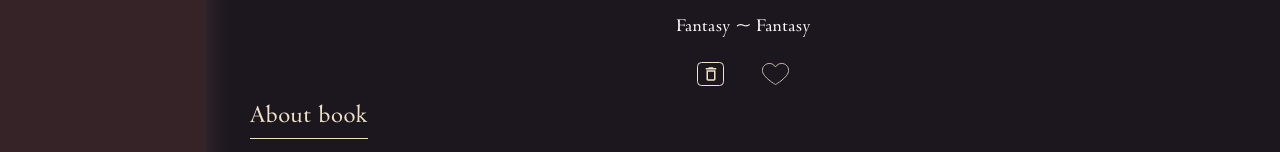
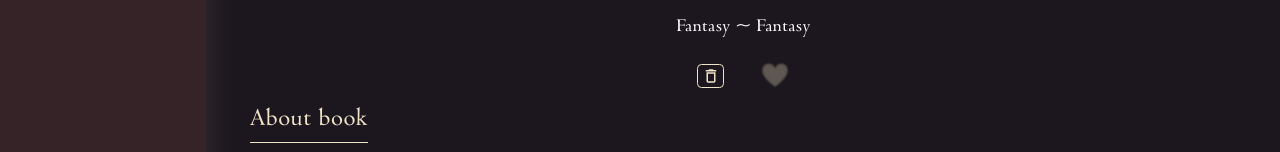
Before and after one commit to elencodes/project_online-library-app, a React (Vite) app: page /project_online-library-app/bookpage in a window 1280 px wide. Shown: the part 481-633 px from the top of the page. Built offline with nearby package versions, Linux system fonts and the light colour scheme.

Commit message:
fixed the favorites button component (added new styles)

```diff
--- a/src/components/Buttons/FavouritesButton/FavouritesButton.module.scss
+++ b/src/components/Buttons/FavouritesButton/FavouritesButton.module.scss
@@ -1,30 +1,50 @@
 @use "../../../styles/variables.scss"as variables;
 
 .button__favourites {
-	position: relative;
-	display: flex;
-	justify-content: center;
-	align-items: center;
+	font-size: 1.75rem;
 	background-color: transparent;
+	border: none;
 	cursor: pointer;
+	transition: transform 0.2s ease-in-out;
+
+	// Добавим небольшой эффект увеличения при клике
+	&:active {
+		transform: scale(0.9);
 	}
 
-.button__favourites_icon {
-	width: 1.9375rem;
-	height: 1.75rem;
-	position: absolute;
-	right: 0;
-	transition: opacity 0.2s ease-in-out;
+	// Сердце создаем через `::before`, чтобы избежать мелькания
+	.heart {
+		position: relative;
+		display: inline-block;
+		font-size: 1.625rem;
+		line-height: 1;
+		transition: color 0.2s ease-in-out, text-shadow 0.2s ease-in-out;
+
+		&::before {
+			content: "❤️"; // Изначально закрашенное сердце
+			color: transparent; // Делаем его невидимым
+			text-shadow: 0px 0px 1px variables.$shadow-menu-color,
+				0px 0px 2px variables.$shadow-menu-color,
+				0px 0px 3px variables.$shadow-menu-color;
+			transition: color 0.2s ease-in-out, text-shadow 0.2s ease-in-out;
+		}
 	}
 
-.default {
-	opacity: 1;
+	// При наведении — появляется цвет, но только если НЕ в избранном
+	&:hover:not(.active) .heart::before {
+		color: variables.$font-color;
+		text-shadow: none;
 	}
 
-.active {
-	opacity: 0;
+	// Если в избранном — сердце остаётся закрашенным
+	&.active .heart::before {
+		color: variables.$font-color;
+	}
 }
 
-.active.visible {
-	opacity: 1;
+@media (hover:hover) {
+	.heart:not(.active) .heart::before {
+		color: variables.$font-color;
+		text-shadow: none;
 	}
+}
--- a/src/components/Buttons/FavouritesButton/FavouritesButton.tsx
+++ b/src/components/Buttons/FavouritesButton/FavouritesButton.tsx
@@ -1,43 +1,24 @@
 import { useState } from "react";
-import favouritesIcon from "../../../assets/icons/buttons/favourite.svg";
-import favouritesActiveIcon from "../../../assets/icons/buttons/favourite-active.svg";
 import styles from "./FavouritesButton.module.scss";
 
 const FavouritesButton = () => {
-	const [isFavourite, setIsFavourite] = useState(false); //Состояние добавления в "избранное"
-	const [isHovered, setIsHovered] = useState(false); //Состояние hover
+	const [isFavourite, setIsFavourite] = useState(false);
 
 	const toggleFavourite = () => {
 		setIsFavourite((prev) => !prev);
 	};
 
 	return (
-		<>
-			<button
-				className={styles.button__favourites}
-				onClick={toggleFavourite}
-				onMouseEnter={() => setIsHovered(true)}
-				onMouseLeave={() => setIsHovered(false)}
-				aria-label="Добавить в избранное"
-			>
-				<img
-					className={`${styles.button__favourites_icon} ${styles.default}`}
-					src={favouritesIcon}
-					alt="favourites"
-				/>
-				<img
-					className={`${styles.button__favourites_icon} ${styles.active} ${
-						isFavourite || isHovered ? styles.visible : ""
-					}`}
-					src={
-						isFavourite || isHovered
-							? favouritesActiveIcon
-							: favouritesIcon
-					}
-					alt="favourites"
-				/>
-			</button>
-		</>
+		<button
+			className={`${styles.button__favourites} ${
+				isFavourite ? styles.active : ""
+			}`}
+			onClick={toggleFavourite}
+		>
+			<span
+				className={`${styles.heart} ${isFavourite ? styles.active : ""}`}
+			></span>
+		</button>
 	);
 };
 
```
Lines whose indentation alone changed are shown as unchanged.
